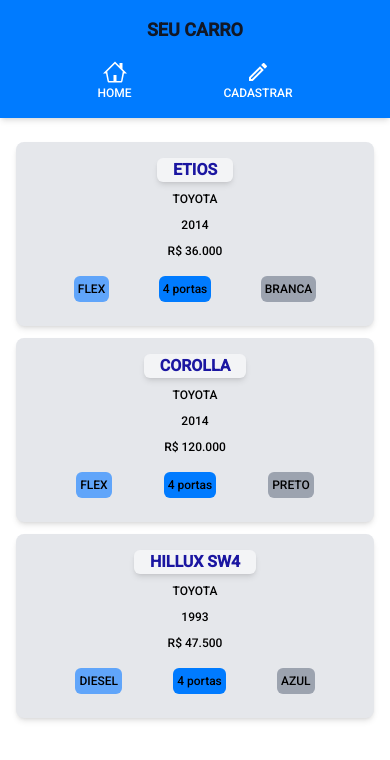
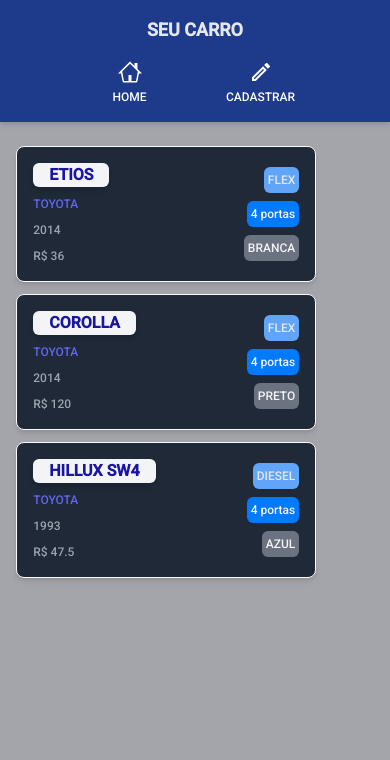
Before and after one commit to AndersonKeller/cars-list, a Next.js app: page / in a window 390 px wide. Shown: the top 760 px of the page. Built offline with nearby package versions, Linux system fonts and the light colour scheme.

Commit message:
feat: layout improvements, cards lists, header, loading and responsive medias

```diff
--- a/src/app/cadastrar/page.tsx
+++ b/src/app/cadastrar/page.tsx
@@ -69,7 +69,7 @@
       <form
         noValidate
         onSubmit={handleSubmit(onFormRegister)}
-        className="gap-2 w-11/12 m-auto bg-gray-200 flex items-center flex-col p-4 rounded-lg"
+        className="gap-2 w-11/12 m-auto bg-gray-300 flex items-center flex-col p-4 rounded-lg"
       >
         <Input
           register={register("marca")}
--- a/src/app/globals.css
+++ b/src/app/globals.css
@@ -28,6 +28,6 @@
   list-style: none;
 }
 body {
-  height: 100vh;
   font-size: 12px;
+  background-color: #a4a4ab;
 }
--- a/src/app/loading.tsx
+++ b/src/app/loading.tsx
@@ -1,13 +1,13 @@
 export default function Loading() {
   return (
-    <ul className="flex flex-col max-w-lg gap-3 w-11/12 m-auto">
-      <li className="bg-gray-300 rounded-md h-[150px] w-full shadow-lg animate-pulse"></li>
-      <li className="bg-gray-300 rounded-md h-[150px] w-full shadow-lg animate-pulse "></li>
-      <li className="bg-gray-300 rounded-md h-[150px] w-full shadow-lg animate-pulse "></li>
+    <ul className="flex flex-col max-w-lg gap-3 w-11/12 m-auto mt-4">
+      <li className="bg-gray-500 rounded-md h-[150px] w-full shadow-lg animate-pulse"></li>
+      <li className="bg-gray-500 rounded-md h-[150px] w-full shadow-lg animate-pulse "></li>
+      <li className="bg-gray-500 rounded-md h-[150px] w-full shadow-lg animate-pulse "></li>
       <li className="w-full flex justify-center items-center gap-4 mt-3">
-        <div className="rounded-full w-6 h-6 bg-gray-400 animate-pulse delay-0"></div>
-        <div className="rounded-full w-6 h-6 bg-gray-400 animate-pulse delay-75"></div>
-        <div className="rounded-full w-6 h-6 bg-gray-400 animate-pulse delay-100"></div>
+        <div className="rounded-full w-6 h-6 bg-gray-600 animate-pulse delay-0"></div>
+        <div className="rounded-full w-6 h-6 bg-gray-600 animate-pulse delay-75"></div>
+        <div className="rounded-full w-6 h-6 bg-gray-600 animate-pulse delay-100"></div>
       </li>
     </ul>
   );
--- a/src/app/page.tsx
+++ b/src/app/page.tsx
@@ -2,7 +2,7 @@
 
 export default async function Home() {
   return (
-    <main className="py-6 ">
+    <main className="py-6">
       <ListCars />
     </main>
   );
--- a/src/components/header/Header.tsx
+++ b/src/components/header/Header.tsx
@@ -3,10 +3,10 @@
 export function Header() {
   return (
     <header
-      className="bg-blue-50 w-full flex flex-col
+      className="bg-blue-900 w-full flex flex-col
     items-center justify-center py-4 shadow-md gap-4"
     >
-      <h1 className="text-gray-900 uppercase font-bold text-lg">Seu Carro</h1>
+      <h1 className="text-gray-200 uppercase font-bold text-lg">Seu Carro</h1>
       <Nav />
     </header>
   );
--- a/src/components/header/Nav.tsx
+++ b/src/components/header/Nav.tsx
@@ -4,11 +4,14 @@
 export function Nav() {
   return (
     <nav className="w-1/2 max-w-sm m-auto flex justify-between items-center">
-      <Link className="flex flex-col items-center" href={"/"}>
+      <Link className="w-16 flex flex-col gap-1 items-center" href={"/"}>
         <GoHome className="w-6 h-6 text-white" />
         <p className="uppercase text-[12px] text-white">Home</p>
       </Link>
-      <Link className="flex flex-col items-center" href={"/cadastrar"}>
+      <Link
+        className="w-16 flex flex-col gap-1 items-center"
+        href={"/cadastrar"}
+      >
         <MdOutlineCreate className="w-6 h-6 text-white" />
         <p className="uppercase text-[12px] text-white">Cadastrar</p>
       </Link>
--- a/src/components/list/ComplementsCar.tsx
+++ b/src/components/list/ComplementsCar.tsx
@@ -5,10 +5,16 @@
 }
 export function ComplementsCar({ car }: ComplementsCarProps) {
   return (
-    <div className="flex w-full justify-evenly p-2 ">
-      <span className="bg-blue-400 rounded-md p-1">{car.combustivel}</span>
-      <span className="bg-blue-50 rounded-md p-1">{car.num_portas} portas</span>
-      <span className="bg-gray-400 rounded-md p-1 uppercase">{car.cor}</span>
+    <div className="flex flex-col items-end gap-2 justify-start w-max">
+      <span className="bg-blue-400 rounded-md p-1 text-gray-200">
+        {car.combustivel}
+      </span>
+      <span className="bg-blue-50 rounded-md p-1 text-gray-100 w-max">
+        {car.num_portas} portas
+      </span>
+      <span className="bg-gray-500 rounded-md p-1 uppercase text-gray-100">
+        {car.cor}
+      </span>
     </div>
   );
 }
--- a/src/components/list/InfosCar.tsx
+++ b/src/components/list/InfosCar.tsx
@@ -10,13 +10,15 @@
   const brandName = brands[car.brand - 1];
   return (
     <>
-      <li className="py-4 flex w-full flex-col items-center bg-gray-200 shadow-md gap-2 rounded-lg">
-        <h3 className="font-bold text-base text-blue-200 bg-gray-100 px-4 rounded-md shadow-md">
-          {car.nome_modelo}
-        </h3>
-        <p>{brandName}</p>
-        <p>{car.ano}</p>
-        <p>R$ {car.valor.toFixed(3)}</p>
+      <li className="p-4 flex w-full items-center bg-gray-800 shadow-md gap-2 rounded-lg hover:bg-black hover:shadow-2xl justify-evenly transition-all duration-500 ease-in-out border-gray-50 border max-w-[300px]">
+        <div className="w-full flex flex-col items-start gap-2 ">
+          <h3 className="font-bold text-base text-blue-200 bg-gray-100 px-4 rounded-md shadow-md">
+            {car.nome_modelo}
+          </h3>
+          <p className="text-indigo-500">{brandName}</p>
+          <p className="text-gray-400">{car.ano}</p>
+          <p className="text-gray-400">R$ {car.valor}</p>
+        </div>
         <ComplementsCar car={car} />
       </li>
     </>
--- a/src/components/list/ListCars.tsx
+++ b/src/components/list/ListCars.tsx
@@ -11,13 +11,13 @@
   useEffect(() => {
     setList(cars);
   }, []);
-  return (
-    <ul className="w-11/12 max-w-lg m-auto flex flex-col gap-3 items-center">
-      {list.length > 0 ? (
-        list.map((car: Cars) => <InfosCar key={car.id} car={car} />)
-      ) : (
-        <Loading />
-      )}
+  return list.length > 0 ? (
+    <ul className="w-11/12 max-w-2xl m-auto flex flex-wrap gap-3 items-center">
+      {list.map((car: Cars) => (
+        <InfosCar key={car.id} car={car} />
+      ))}
     </ul>
+  ) : (
+    <Loading />
   );
 }
```
